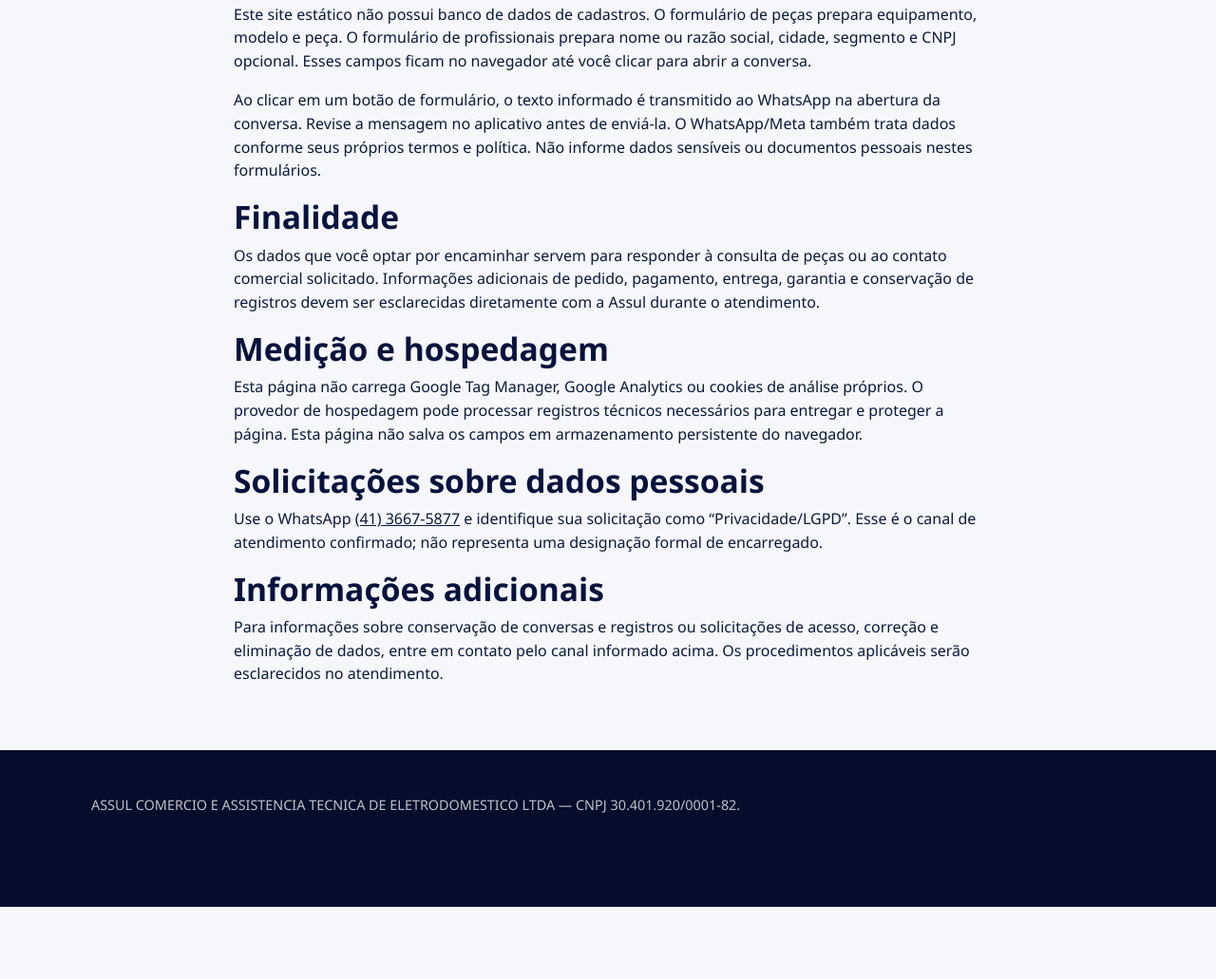
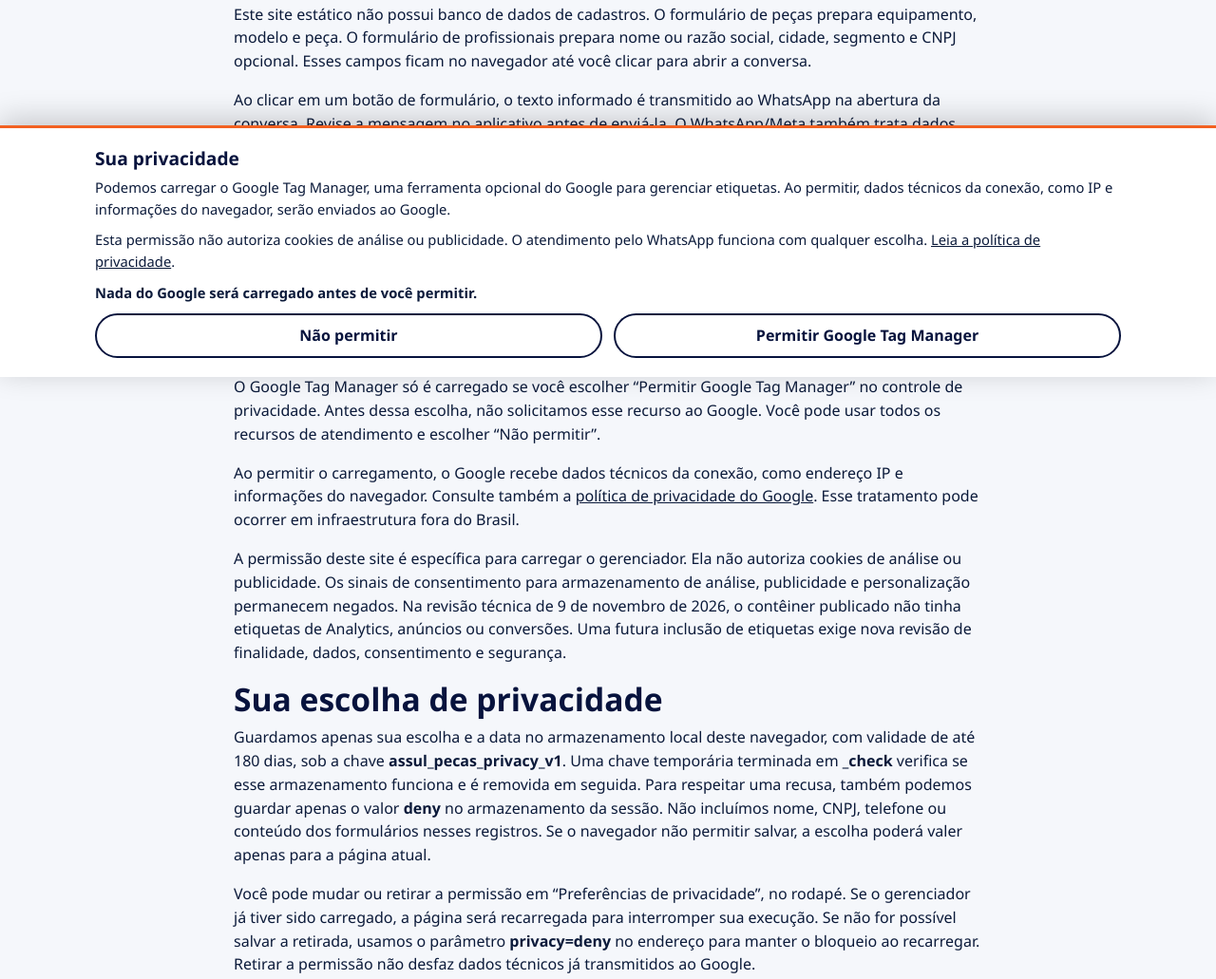
Before and after one commit to arturojaa96-ship-it/Assul-Site, a website: page public/privacidade.html in a window 1280 px wide. Shown: the part 403-1434 px from the top of the page at 95% size. Before the commit the page ends 1358 px from the top, so only its background shows below. Drawn offline with Linux system fonts and the light colour scheme.

Commit message:
Integrar consentimiento y politica de privacidad

```diff
--- a/public/privacidade.html
+++ b/public/privacidade.html
@@ -11,6 +11,7 @@
   <link rel="icon" href="assets/brand/favicon.svg" type="image/svg+xml">
   <link rel="icon" href="assets/img/favicon-32.png" sizes="32x32" type="image/png">
   <link rel="stylesheet" href="assets/styles.css">
+  <script src="assets/privacy.js" defer></script>
 </head>
 <body>
 <a class="skip-link" href="#conteudo">Ir para o conteúdo</a>
@@ -27,7 +28,7 @@
 <main id="conteudo" class="secao">
   <div class="wrap wrap-estreito">
     <h1>Privacidade e contato</h1>
-    <p><em>Atualizado em 5 de novembro de 2026.</em></p>
+    <p><em>Atualizado em 9 de novembro de 2026.</em></p>
     <h2>Responsável pelo atendimento</h2>
     <p>ASSUL COMERCIO E ASSISTENCIA TECNICA DE ELETRODOMESTICO LTDA, CNPJ 30.401.920/0001-82, Av. Fredolin Wolf, 5575 — Santa Felicidade — Curitiba/PR — CEP 82410-330.</p>
     <h2>Como os formulários funcionam</h2>
@@ -36,7 +37,13 @@
     <h2>Finalidade</h2>
     <p>Os dados que você optar por encaminhar servem para responder à consulta de peças ou ao contato comercial solicitado. Informações adicionais de pedido, pagamento, entrega, garantia e conservação de registros devem ser esclarecidas diretamente com a Assul durante o atendimento.</p>
     <h2>Medição e hospedagem</h2>
-    <p>Esta página não carrega Google Tag Manager, Google Analytics ou cookies de análise próprios. O provedor de hospedagem pode processar registros técnicos necessários para entregar e proteger a página. Esta página não salva os campos em armazenamento persistente do navegador.</p>
+    <p>O Google Tag Manager só é carregado se você escolher “Permitir Google Tag Manager” no controle de privacidade. Antes dessa escolha, não solicitamos esse recurso ao Google. Você pode usar todos os recursos de atendimento e escolher “Não permitir”.</p>
+    <p>Ao permitir o carregamento, o Google recebe dados técnicos da conexão, como endereço IP e informações do navegador. Consulte também a <a href="https://policies.google.com/privacy" rel="noreferrer">política de privacidade do Google</a>. Esse tratamento pode ocorrer em infraestrutura fora do Brasil.</p>
+    <p>A permissão deste site é específica para carregar o gerenciador. Ela não autoriza cookies de análise ou publicidade. Os sinais de consentimento para armazenamento de análise, publicidade e personalização permanecem negados. Na revisão técnica de 9 de novembro de 2026, o contêiner publicado não tinha etiquetas de Analytics, anúncios ou conversões. Uma futura inclusão de etiquetas exige nova revisão de finalidade, dados, consentimento e segurança.</p>
+    <h2>Sua escolha de privacidade</h2>
+    <p>Guardamos apenas sua escolha e a data no armazenamento local deste navegador, com validade de até 180 dias, sob a chave <strong>assul_pecas_privacy_v1</strong>. Uma chave temporária terminada em <strong>_check</strong> verifica se esse armazenamento funciona e é removida em seguida. Para respeitar uma recusa, também podemos guardar apenas o valor <strong>deny</strong> no armazenamento da sessão. Não incluímos nome, CNPJ, telefone ou conteúdo dos formulários nesses registros. Se o navegador não permitir salvar, a escolha poderá valer apenas para a página atual.</p>
+    <p>Você pode mudar ou retirar a permissão em “Preferências de privacidade”, no rodapé. Se o gerenciador já tiver sido carregado, a página será recarregada para interromper sua execução. Se não for possível salvar a retirada, usamos o parâmetro <strong>privacy=deny</strong> no endereço para manter o bloqueio ao recarregar. Retirar a permissão não desfaz dados técnicos já transmitidos ao Google.</p>
+    <p>O consentimento para contato comercial no formulário de profissionais é separado desta escolha. O site não envia campos dos formulários ao gerenciador de etiquetas. O provedor de hospedagem pode processar registros técnicos necessários para entregar e proteger a página. Não salvamos campos dos formulários em armazenamento persistente do navegador.</p>
     <h2>Solicitações sobre dados pessoais</h2>
     <p>Use o WhatsApp <a href="https://wa.me/554136675877?text=Privacidade%2FLGPD">(41) 3667-5877</a> e identifique sua solicitação como “Privacidade/LGPD”. Esse é o canal de atendimento confirmado; não representa uma designação formal de encarregado.</p>
     <h2>Informações adicionais</h2>
@@ -48,6 +55,20 @@
   <div class="wrap">
     <p class="rodape-legal">ASSUL COMERCIO E ASSISTENCIA TECNICA DE ELETRODOMESTICO LTDA — CNPJ 30.401.920/0001-82.</p>
   </div>
+<button class="privacy-open" type="button" data-privacy-open hidden>Preferências de privacidade</button>
 </footer>
+<section id="privacy-panel" class="privacy-panel" role="region" aria-labelledby="privacy-title" hidden>
+  <div class="privacy-content">
+    <h2 id="privacy-title">Sua privacidade</h2>
+    <p>Podemos carregar o Google Tag Manager, uma ferramenta opcional do Google para gerenciar etiquetas. Ao permitir, dados técnicos da conexão, como IP e informações do navegador, serão enviados ao Google.</p>
+    <p>Esta permissão não autoriza cookies de análise ou publicidade. O atendimento pelo WhatsApp funciona com qualquer escolha. <a href="privacidade.html">Leia a política de privacidade</a>.</p>
+    <p id="privacy-status" class="privacy-status" role="status" aria-live="polite"></p>
+    <div class="privacy-actions">
+      <button id="privacy-reject" class="btn privacy-choice" type="button">Não permitir</button>
+      <button id="privacy-accept" class="btn privacy-choice" type="button">Permitir Google Tag Manager</button>
+      <button id="privacy-cancel" class="privacy-cancel" type="button" hidden>Cancelar</button>
+    </div>
+  </div>
+</section>
 </body>
 </html>
```
Also changed, not shown: public/index.html (+15 -0 lines).
